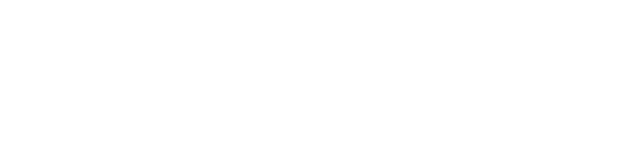
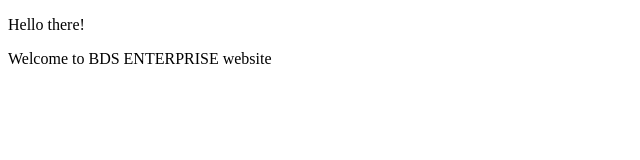
Before and after one commit to henrymutega/my-first-webpage, a plain HTML site: page my-first-webpage.html in a window 1280 px wide. Shown: the whole page, without its empty margins (0-640 px from the left). Drawn offline with Linux system fonts and the light colour scheme.

Commit message:
Add paragraph block elements to the page

```diff
--- a/my-first-webpage.html
+++ b/my-first-webpage.html
@@ -1,9 +1,10 @@
 <!DOCTYPE html>
   <html>
       <head>
-        <title>Hello there</title>
+        <title> BDS ENTERPRISE </title>
       </head>
       <body>
-
+            <p>Hello there!</p>
+            <p>Welcome to BDS ENTERPRISE website</p>
       </body>
   </html>
```
